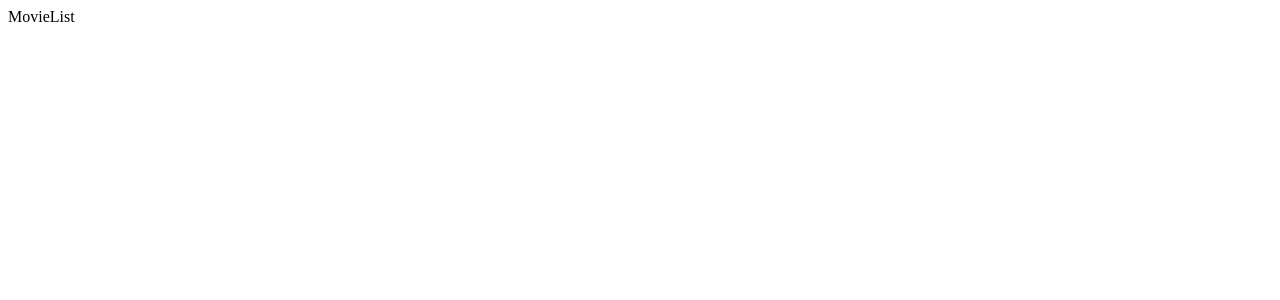
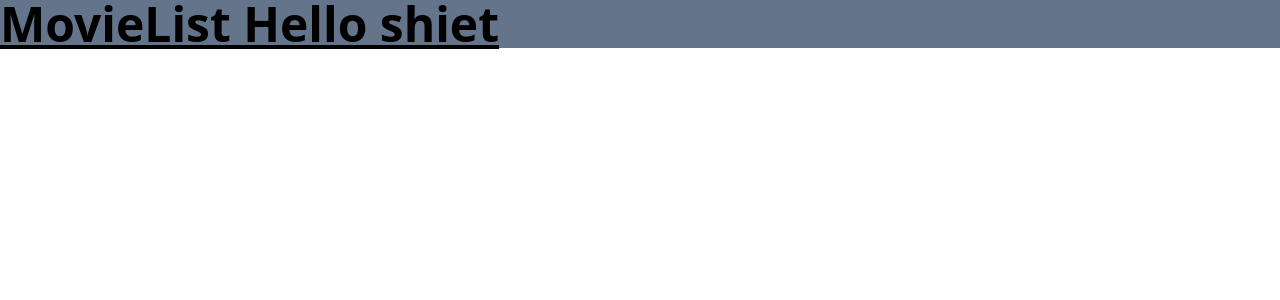
Before and after one commit to MohamadAliHassan/CineHub, a React (Create React App) app: page / in a window 1280 px wide. Shown: the top 300 px of the page. Built offline with nearby package versions, Linux system fonts and the light colour scheme.

Commit message:
setting up and configured TailwindCSS

```diff
--- a/package.json
+++ b/package.json
@@ -35,5 +35,8 @@
       "last 1 firefox version",
       "last 1 safari version"
     ]
+  },
+  "devDependencies": {
+    "tailwindcss": "^3.3.3"
   }
 }
--- a/public/index.html
+++ b/public/index.html
@@ -10,6 +10,7 @@
       content="Web site created using create-react-app"
     />
     <link rel="apple-touch-icon" href="%PUBLIC_URL%/logo192.png" />
+
     <!--
       manifest.json provides metadata used when your web app is installed on a
       user's mobile device or desktop. See https://developers.google.com/web/fundamentals/web-app-manifest/
--- a/src/index.css
+++ b/src/index.css
@@ -0,0 +1,6 @@
+/* @import 'tailwindcss/base';
+@import 'tailwindcss/components';
+@import 'tailwindcss/utilities'; */
+@tailwind base;
+@tailwind components;
+@tailwind utilities;
--- a/src/pages/MovieList.js
+++ b/src/pages/MovieList.js
@@ -2,7 +2,13 @@
 import React from "react";
 
 function MovieList() {
-  return <main>MovieList</main>;
+  return (
+    <main>
+      <div className="text-5xl font-bold underline bg-slate-500">
+        MovieList Hello shiet
+      </div>
+    </main>
+  );
 }
 
 export default MovieList;
--- /dev/null
+++ b/tailwind.config.js
@@ -0,0 +1,8 @@
+/** @type {import('tailwindcss').Config} */
+module.exports = {
+  content: ["./src/**/*.{js,jsx,ts,tsx}"],
+  theme: {
+    extend: {},
+  },
+  plugins: [],
+};
```
Also changed, not shown: 1 other file (tests, documents, lock files or other folders).
